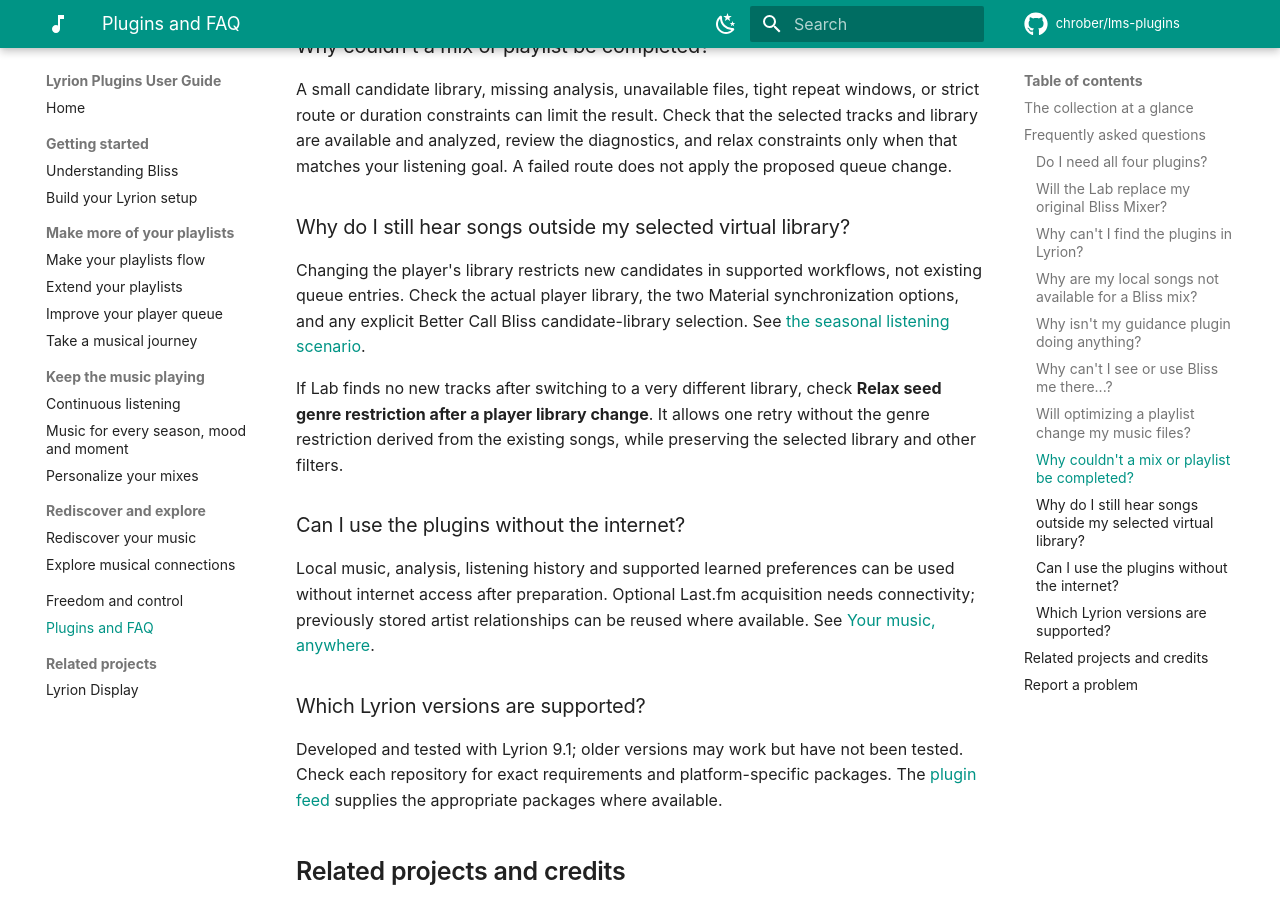
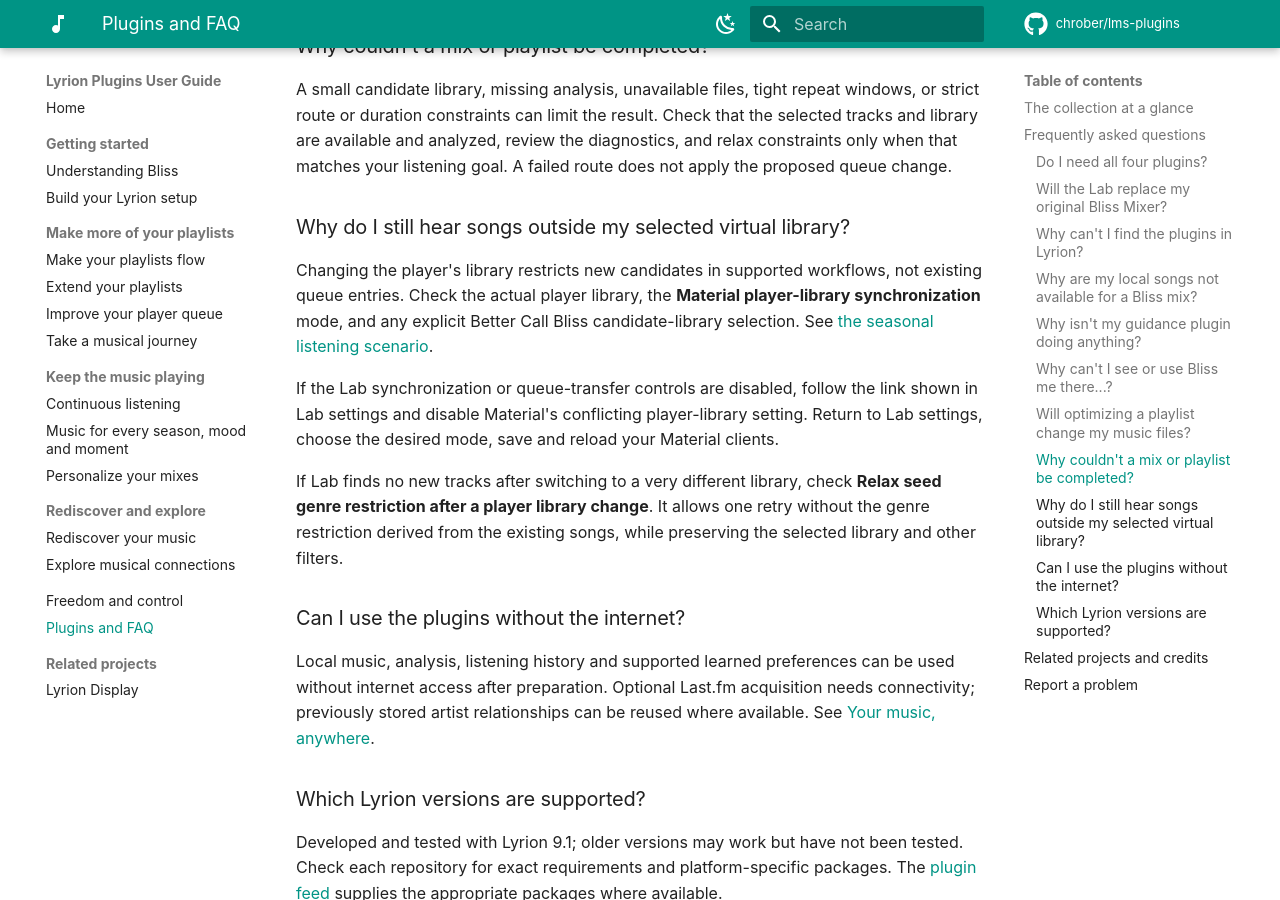
Before and after one commit to chrober/lms-plugins, an MkDocs documentation site: the page built from docs/guide/plugins-and-faq.md, in a window 1280 px wide and 900 px high, scrolled down 2200 px. Built offline with MkDocs 1.6.1 and Material for MkDocs 9.7.7, drawn with Linux system fonts in a browser that asks for light colours; comment, search, counter and statistics services are not loaded.

Commit message:
docs: align guide and screenshot checklist with Lab 0.11.4 settings

```diff
--- a/docs/guide/plugins-and-faq.md
+++ b/docs/guide/plugins-and-faq.md
@@ -50,7 +50,9 @@ A small candidate library, missing analysis, unavailable files, tight repeat win
 
 ### Why do I still hear songs outside my selected virtual library?
 
-Changing the player's library restricts new candidates in supported workflows, not existing queue entries. Check the actual player library, the two Material synchronization options, and any explicit Better Call Bliss candidate-library selection. See [the seasonal listening scenario](music-for-every-season.md).
+Changing the player's library restricts new candidates in supported workflows, not existing queue entries. Check the actual player library, the **Material player-library synchronization** mode, and any explicit Better Call Bliss candidate-library selection. See [the seasonal listening scenario](music-for-every-season.md).
+
+If the Lab synchronization or queue-transfer controls are disabled, follow the link shown in Lab settings and disable Material's conflicting player-library setting. Return to Lab settings, choose the desired mode, save and reload your Material clients.
 
 If Lab finds no new tracks after switching to a very different library, check **Relax seed genre restriction after a player library change**. It allows one retry without the genre restriction derived from the existing songs, while preserving the selected library and other filters.
 
```
Also changed, not shown: docs/DEVELOPMENT.md (+1 -1 lines), docs/WIKI_CONCEPT.md (+3 -3 lines), docs/guide/keep-the-music-playing.md (+1 -1 lines), docs/guide/music-for-every-season.md (+9 -7 lines), docs/guide/personalize-your-mixes.md (+1 -1 lines).
